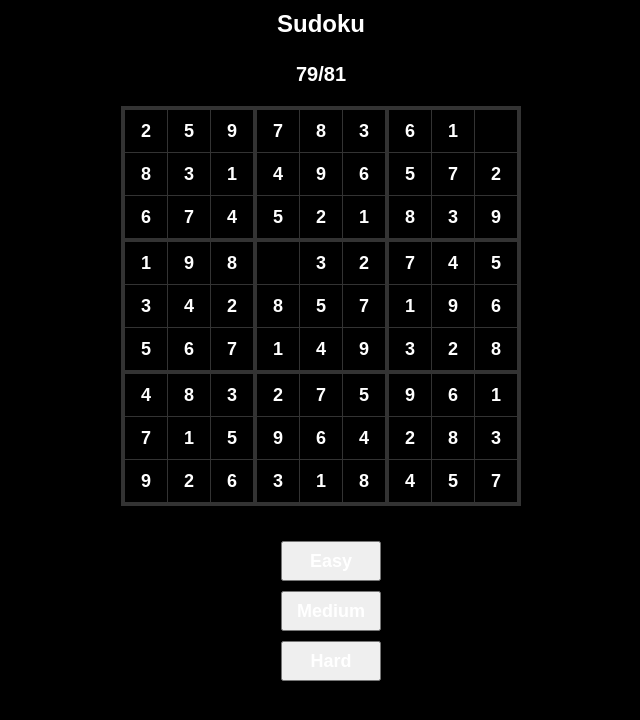
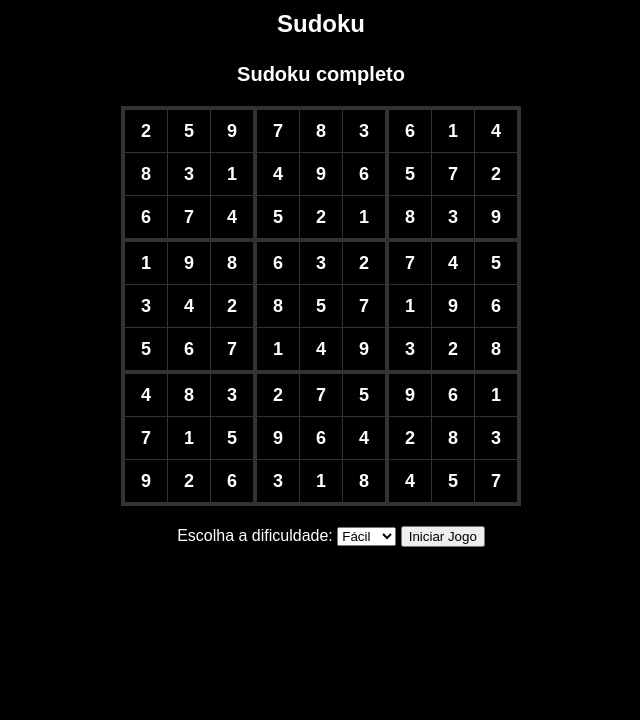
Before and after one commit to ViniHallmann/Sudoku, a Flask app: page / in a window 1280 px wide. Shown: the top 720 px of the page, without its empty margins (309-949 px from the left). Run offline with Flask 3, Linux system fonts and the light colour scheme.

Commit message:
11.10 - 22:45
Att com nível de dificuldade.

```diff
--- a/app.py
+++ b/app.py
@@ -14,38 +14,40 @@ def homepage():
 
     display = DisplayMatrix(SIZE, matrix.grid)
     display_answer = DisplayMatrix(SIZE, matrix.grid)
-
-    display.Reveal_Numbers(79)
+    processar()
+    #option()
+    #display.Reveal_Numbers(79)
     grid_data = display.Get_Grid_Data()
     print("GRID COM NUMEROS ESCONDIDOS")
+
     for i in range (9):
         print(grid_data[i])
     return render_template( 'index.html', grid_data = grid_data )
 
-    return render_template('index.html', grid_data=display.Get_Grid_Data())
+    #return render_template('index.html', grid_data=display.Get_Grid_Data())
 
-@app.route('/processar', methods=['POST'])
-def option():
-    data = request.get_json()
-    difficulty = data.get('difficulty')
+@app.route("/processar", methods=['POST'])
+def processar():
+    difficulty = request.form.get('difficulty')
     SIZE = 9
     matrix = CreateMatrix(SIZE)
     matrix.Initialize_Grid()
     matrix.Fill_Grid()
-
     display = DisplayMatrix(SIZE, matrix.grid)
 
-    if difficulty == 1:
-        print('FÁCIL')
+    # Chame a função reveal_numbers com base na dificuldade escolhida
+    if difficulty == "1":
         display.Reveal_Numbers(70)
-    elif difficulty == 2:
+    elif difficulty == "2":
         display.Reveal_Numbers(50)
-    elif difficulty == 3:
+    elif difficulty == "3":
         display.Reveal_Numbers(30)
 
-    grid_data = display.Get_Grid_Data()
+    grid_data = matrix.grid  # Obtenha o grid gerado
 
-    return jsonify(grid_data=grid_data)
+    return render_template('index.html', grid_data=grid_data)
+
+
 
 
 @app.route('/check_solution', methods=['POST'])
--- a/static/scripts/script.js
+++ b/static/scripts/script.js
@@ -180,14 +180,14 @@ document.addEventListener('DOMContentLoaded', function() {
     }
 
     updateSudokuStatus();
-
+/*
     document.querySelector('.button-easy').addEventListener('click', function() {
         fetch('/processar', {
             method: 'POST',
             headers: {
                 'Content-Type': 'application/json'
             },
-            body: JSON.stringify({ difficulty: 1 })
+            body: JSON.stringify({ difficulty: 1 }) // Envie a dificuldade como JSON
         })
         .then(function(response) {
             if (response.ok) {
@@ -195,9 +195,12 @@ document.addEventListener('DOMContentLoaded', function() {
             }
         })
         .then(function(data) {
+            // Atualize o grid na página HTML com os dados atualizados
            //  updateGrid(data.grid_data);
         });
     });
+
+
 
 
     document.querySelector('.button-medium').addEventListener('click', function() {
@@ -208,11 +211,20 @@ document.addEventListener('DOMContentLoaded', function() {
         alert('Você clicou no botão "Difícil"');
     });
 
-    /*function updateGrid(newGridData) {
-        var cells = document.querySelectorAll('.sudoku_cel');
-        for (var i = 0; i < cells.length; i++) {
-            cells[i].textContent = newGridData[i];
+  // Função para atualizar o grid na página HTML
+function updateGrid(newGridData) {
+    var cells = document.querySelectorAll('.sudoku_cel');
+
+    for (var i = 0; i < cells.length; i++) {
+        var value = newGridData;
+        if (value === 0) {
+            cells[i].textContent = '';  // Limpe a célula se o valor for 0
+        } else {
+            cells[i].textContent = value;  // Atualize a célula com o novo valor
         }
-    }  */
+    }
+}
+*/
+
 
 });
--- a/templates/index.html
+++ b/templates/index.html
@@ -24,11 +24,16 @@
                 {% endfor %}
             </table>
         </div>
-        <div class="buttons">
-            <button class="button-easy">Easy</button>
-            <button class="button-medium">Medium</button>
-            <button class="button-hard">Hard</button>
-        </div>
+        <form method="post" action="/processar">
+            <label for="difficulty">Escolha a dificuldade:</label>
+            <select name="difficulty" id="difficulty">
+              <option value="1">Fácil</option>
+              <option value="2">Médio</option>
+              <option value="3">Difícil</option>
+            </select>
+            <input type="submit" value="Iniciar Jogo">
+          </form>
+
     </div>
 </body>
 
```
